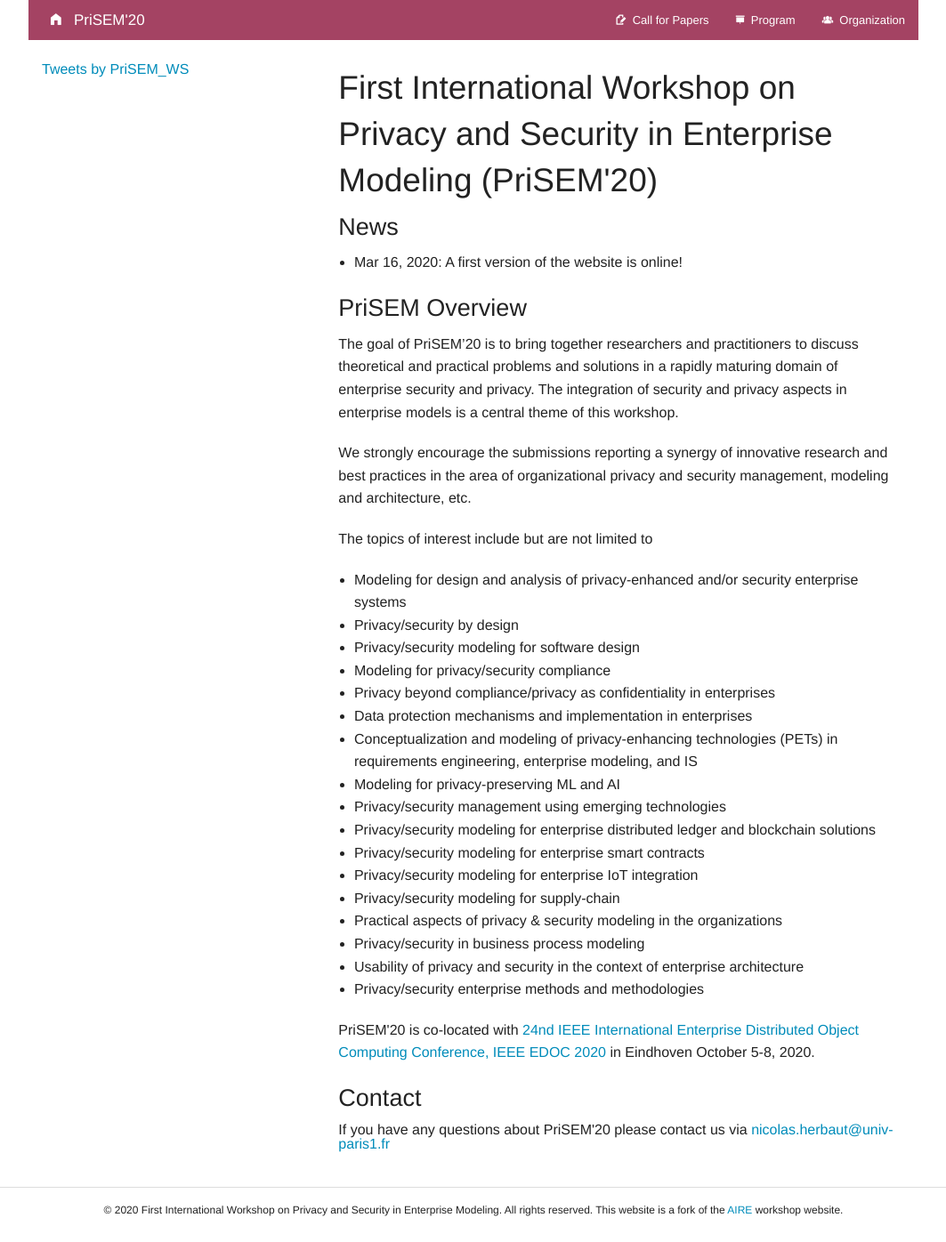
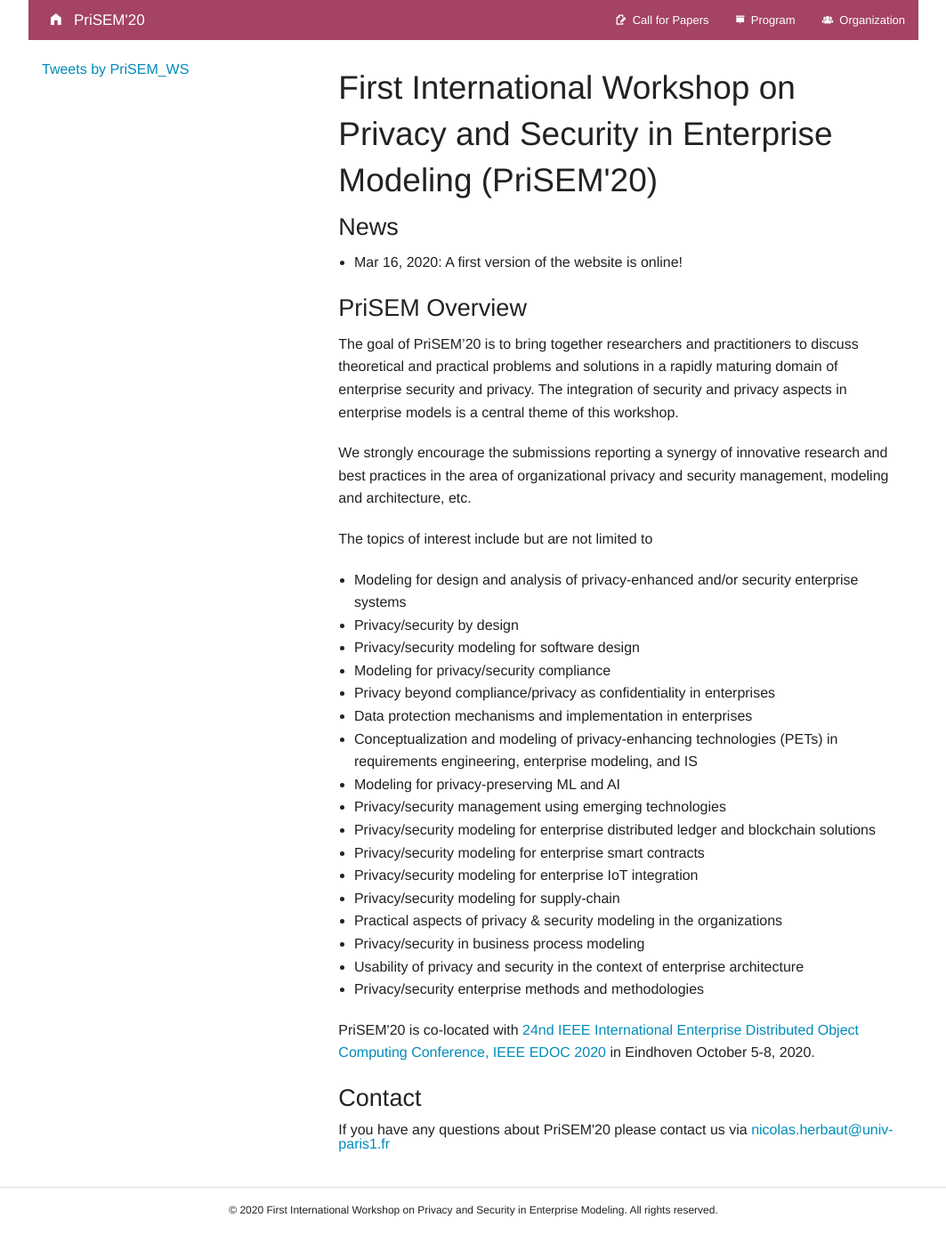
Before and after one commit to prisem-workshop/prisem-workshop.github.io, a Jekyll site: the page built from index.html, in a window 1280 px wide. Shown: the whole page at 89% size, without its empty margins (108-1171 px from the left). Built offline with Jekyll 4.4.1, drawn with Linux system fonts in a browser that asks for light colours; comment, search, counter and statistics services are not loaded.

Commit message:
removed fork message from the footer

```diff
--- a/_layouts/default.html
+++ b/_layouts/default.html
@@ -74,7 +74,7 @@
     </div>
     <hr>
     <footer>
-        &copy; 2020 {{site.name}}. All rights reserved. This website is a fork of the <a href="https://aire-ws.github.io/aire20/" target="_blank">AIRE</a> workshop website.
+        &copy; 2020 {{site.name}}. All rights reserved.
     </footer>
     <script src="js/vendor/jquery.js"></script>
     <script src="js/foundation.min.js"></script>
```
